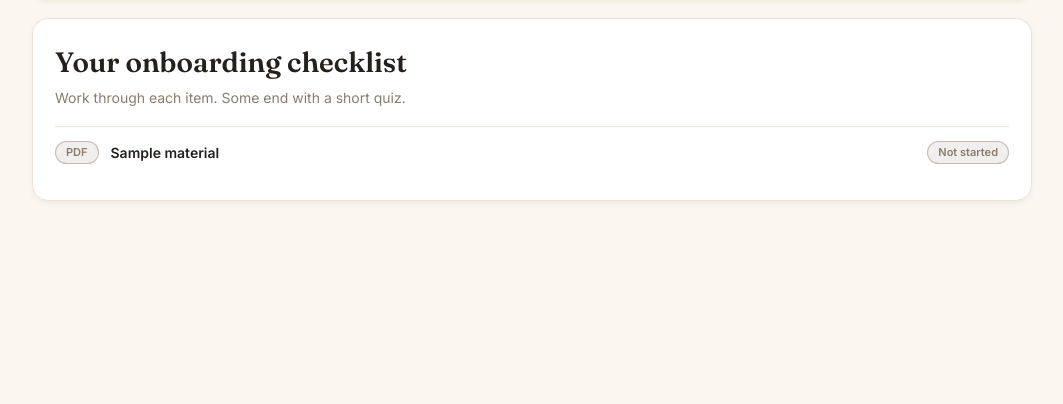
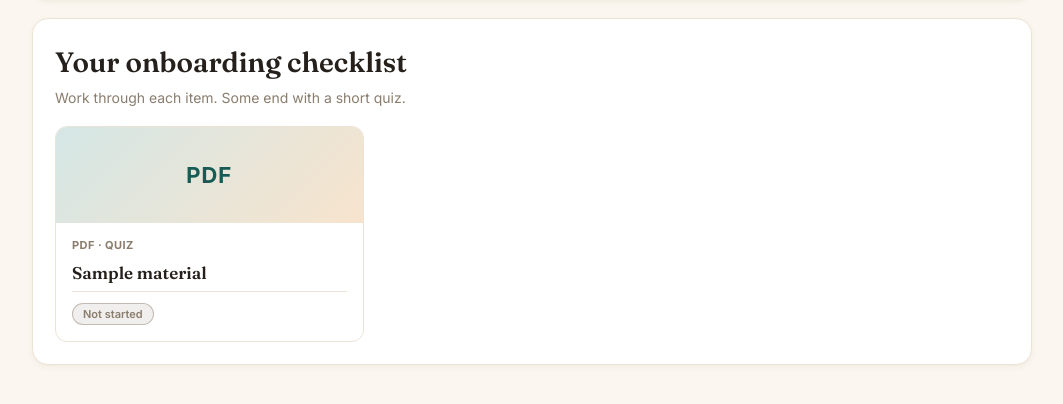
Before and after one commit to yfyjupiter-my/onboard, a Django app: page / in a window 1280 px wide. Shown: the part 78-482 px from the top of the page, without its empty margins (108-1171 px from the left). Run offline with Django 5.2, Linux system fonts and the light colour scheme; a user stored in the database is signed in; tables that the repository leaves empty hold one stand-in row (values such as "Sample post").

Commit message:
fix(media): sign presigns for :8080 host so video/PDF play; type-aware cards
- .env MINIO_PUBLIC_ENDPOINT and nginx /media forward $http_host (port kept)
  so MinIO signature verifies after host port moved 90->8080
- checklist cards show PDF/video glyph + '· Quiz' from uploaded material

Co-Authored-By: Claude Opus 4.8 <noreply@anthropic.com>

```diff
--- a/web/core/views.py
+++ b/web/core/views.py
@@ -1,4 +1,6 @@
 from django.contrib.auth.decorators import login_required
+from django.contrib.auth.forms import AuthenticationForm
+from django.core.exceptions import ValidationError
 from django.http import Http404
 from django.shortcuts import get_object_or_404, render
 from django.utils import timezone
@@ -6,13 +8,27 @@ from django.utils import timezone
 from .models import JoinerProgress, Material
 
 
+class JoinerLoginForm(AuthenticationForm):
+    """Frontend login is joiners-only; staff (HR/IT) use /admin/login/."""
+
+    def confirm_login_allowed(self, user):
+        super().confirm_login_allowed(user)
+        if user.is_staff:
+            raise ValidationError(
+                "Staff accounts sign in through the admin site.", code="staff_forbidden"
+            )
+
+
 @login_required
 def checklist(request):
     # All active materials left-joined to this user's progress. No lazy create here
     # (progress rows are created on first material view, per P3/P5).
     progress = {p.material_id: p for p in request.user.progress.all()}
+    quiz_material_ids = set(
+        Material.objects.filter(is_active=True, quiz__isnull=False).values_list("id", flat=True)
+    )
     rows = [
-        (m, progress.get(m.id))
+        (m, progress.get(m.id), m.id in quiz_material_ids)
         for m in Material.objects.filter(is_active=True).order_by("created_at")
     ]
     return render(request, "checklist.html", {"rows": rows})
--- a/web/static/css/app.css
+++ b/web/static/css/app.css
@@ -26,6 +26,22 @@ label{display:block;font-size:12px;font-weight:600;color:var(--muted);margin-bot
   box-shadow:var(--shadow);padding:22px;
 }
 .card.center{max-width:320px;margin:0 auto}
+.tile{transition:border-color .15s,box-shadow .15s,transform .15s}
+.tile:hover{border-color:var(--primary);box-shadow:var(--shadow);transform:translateY(-2px)}
+.tile:focus-visible{outline:2px solid var(--accent);outline-offset:2px}
+
+/* Article-preview card: cover band, kicker, headline, status footer */
+.tile.article{display:flex;flex-direction:column;overflow:hidden;padding:0;
+  border:1px solid var(--line);border-radius:12px;text-decoration:none;color:inherit;background:var(--surface)}
+.tile.article .cover{height:96px;display:flex;align-items:center;justify-content:center;
+  font-weight:700;font-size:22px;letter-spacing:.05em;color:color-mix(in srgb,var(--primary) 70%,var(--text));
+  background:linear-gradient(135deg,color-mix(in srgb,var(--primary) 18%,var(--surface)),color-mix(in srgb,var(--accent) 20%,var(--surface)))}
+.tile.article.type-video .cover{color:color-mix(in srgb,var(--accent) 75%,var(--text));
+  background:linear-gradient(135deg,color-mix(in srgb,var(--accent) 22%,var(--surface)),color-mix(in srgb,var(--primary) 16%,var(--surface)))}
+.tile.article .body{display:flex;flex-direction:column;gap:8px;padding:14px 16px 16px;flex:1}
+.tile.article .kicker{font-size:11px;font-weight:700;letter-spacing:.04em;text-transform:uppercase;color:var(--muted)}
+.tile.article .headline{font-family:Fraunces,serif;font-weight:600;font-size:17px;line-height:1.25}
+.tile.article .foot{margin-top:auto;padding-top:10px;border-top:1px solid var(--line)}
 
 .btn{
   display:inline-flex;align-items:center;justify-content:center;gap:8px;
--- a/web/templates/checklist.html
+++ b/web/templates/checklist.html
@@ -6,11 +6,14 @@
     <h1 class="title" style="margin-bottom:4px">Your onboarding checklist</h1>
     <p style="color:var(--muted);margin:0 0 18px">Work through each item. Some end with a short quiz.</p>
 
-    {% for material, progress in rows %}
-      <a href="{% url 'material' material.id %}"
-         style="display:flex;align-items:center;gap:12px;padding:14px 0;border-top:1px solid var(--line);text-decoration:none;color:inherit">
-        <span class="tag neutral">{{ material.get_type_display }}</span>
-        <span style="flex:1;font-weight:600">{{ material.title }}</span>
+    <div style="display:grid;grid-template-columns:repeat(auto-fill,minmax(240px,1fr));gap:14px">
+    {% for material, progress, has_quiz in rows %}
+      <a href="{% url 'material' material.id %}" class="tile article type-{{ material.type }}">
+        <span class="cover">{% if material.type == 'video' %}▶{% else %}PDF{% endif %}</span>
+        <span class="body">
+          <span class="kicker">{{ material.get_type_display }}{% if has_quiz %} · Quiz{% endif %}</span>
+          <span class="headline">{{ material.title }}</span>
+          <span class="foot">
           {% if progress.status == 'completed' %}
             <span class="tag done">Completed</span>
           {% elif progress.status == 'viewed' %}
@@ -18,9 +21,12 @@
           {% else %}
             <span class="tag neutral">Not started</span>
           {% endif %}
+          </span>
+        </span>
       </a>
     {% empty %}
       <p style="color:var(--muted)">No materials assigned yet.</p>
     {% endfor %}
     </div>
+  </div>
 {% endblock %}
```
Also changed, not shown: STATUS.md (+4 -0 lines), 1 other file. Lines whose indentation alone changed are shown as unchanged.
